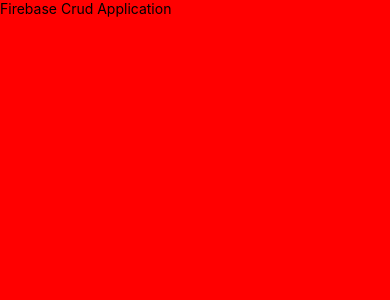
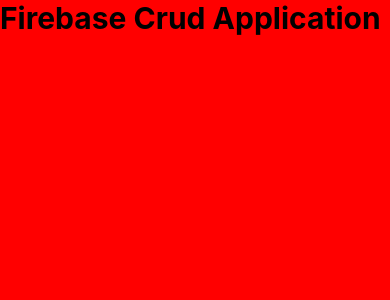
Before and after one commit to Mansoorali121/Firebase-Crup-Application-, a React Native app: screen / in a window 390 px wide. Shown: the top 300 px of the page. Built offline with nearby package versions, Linux system fonts and the light colour scheme.

Commit message:
screen size

```diff
--- a/App.tsx
+++ b/App.tsx
@@ -4,7 +4,7 @@
 const App = () => {
   return (
     <View style={{flex:1, backgroundColor:"red"}}>
-      <Text>Firebase Crud Application</Text>
+      <Text style={{fontSize:30,fontWeight:"bold"}}>Firebase Crud Application</Text>
     </View>
   )
 }
```
